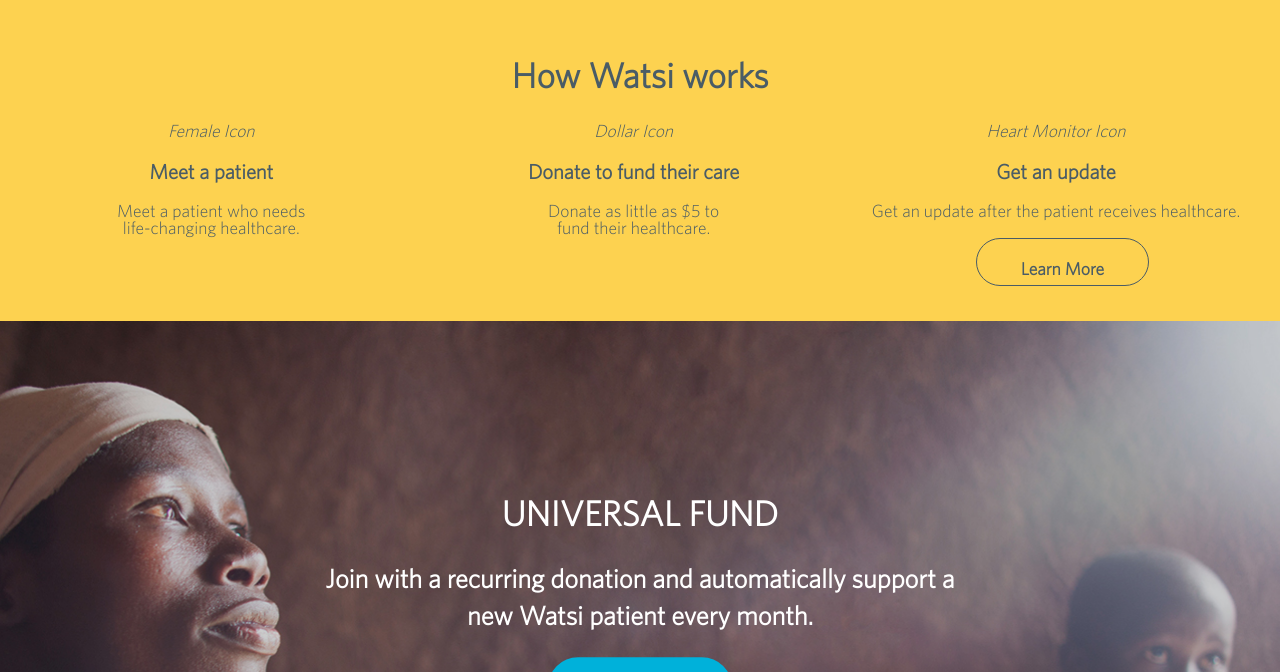
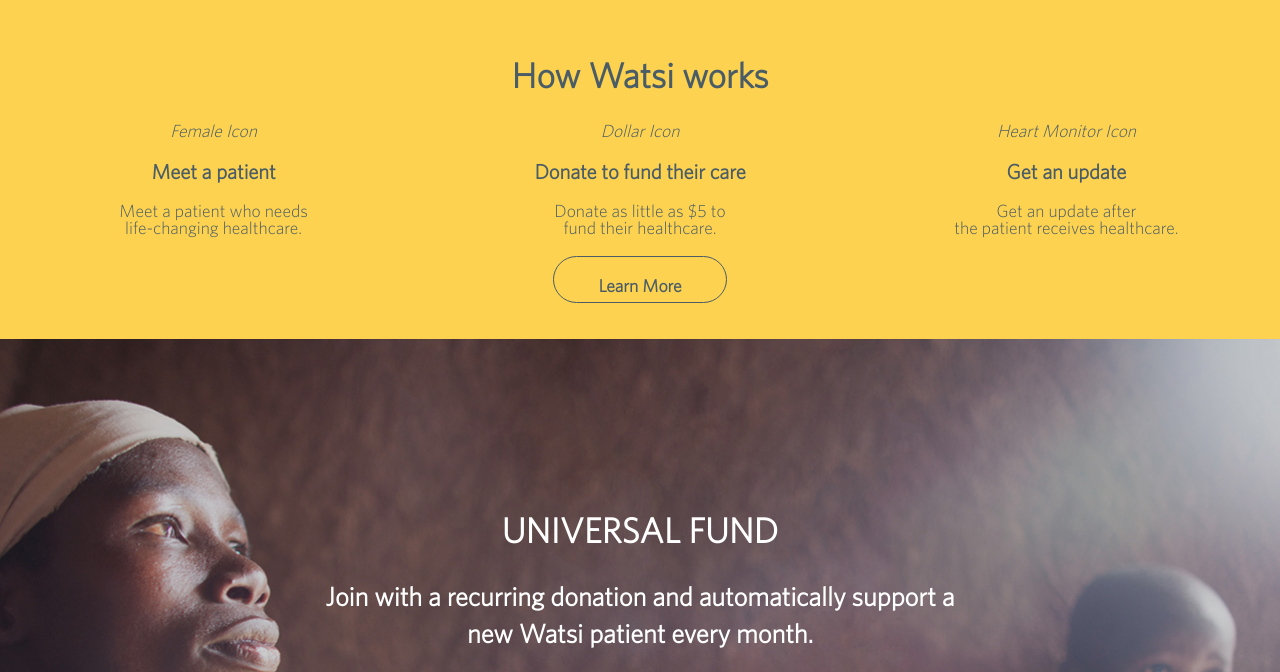
Before and after one commit to bbolermcad/wasi, a plain HTML site: page index.html in a window 1280 px wide. Shown: the part 1340-2012 px from the top of the page. Drawn offline with nearby package versions, Linux system fonts and the light colour scheme.

Commit message:
trying to fix button

```diff
--- a/css/main.css
+++ b/css/main.css
@@ -232,7 +232,7 @@
 }
 
 .process {
-  clear: left;
+  clear: both;
   background-color: #FDD250;
   color: #4A5C66;
   text-align: center;
@@ -245,12 +245,13 @@
 }
 
 .step {
-  float: left;
+  display: inline-block;
   width: 33%;
   line-height: 1;
 }
 
 .process .button {
+  clear: both;
   color: #4A5C66;
   border: 1px solid #4A5C66;
   text-align: none;
@@ -355,10 +356,12 @@
 .footnav li {
   display: inline-block;
   padding-right: .5em;
+  padding-top: 2em;
 }
 
 .infonav {
 float: left;
+padding-top: 2em;
 }
 
 .infonav li {
@@ -370,6 +373,8 @@
   font-size: .75em;
   color: #7B848A;
   float: left;
+  padding-top: 3em;
+  padding-left: 5px;
 }
 
 
--- a/index.html
+++ b/index.html
@@ -97,7 +97,7 @@
     <div class="step">
       <i>Heart Monitor Icon</i>
       <h3>Get an update</h3>
-      <p>Get an update after the patient receives healthcare.</p>
+      <p>Get an update after<br> the patient receives healthcare.</p>
     </div>
 
     <a href="#"><div class="button">Learn More</div></a>
```
